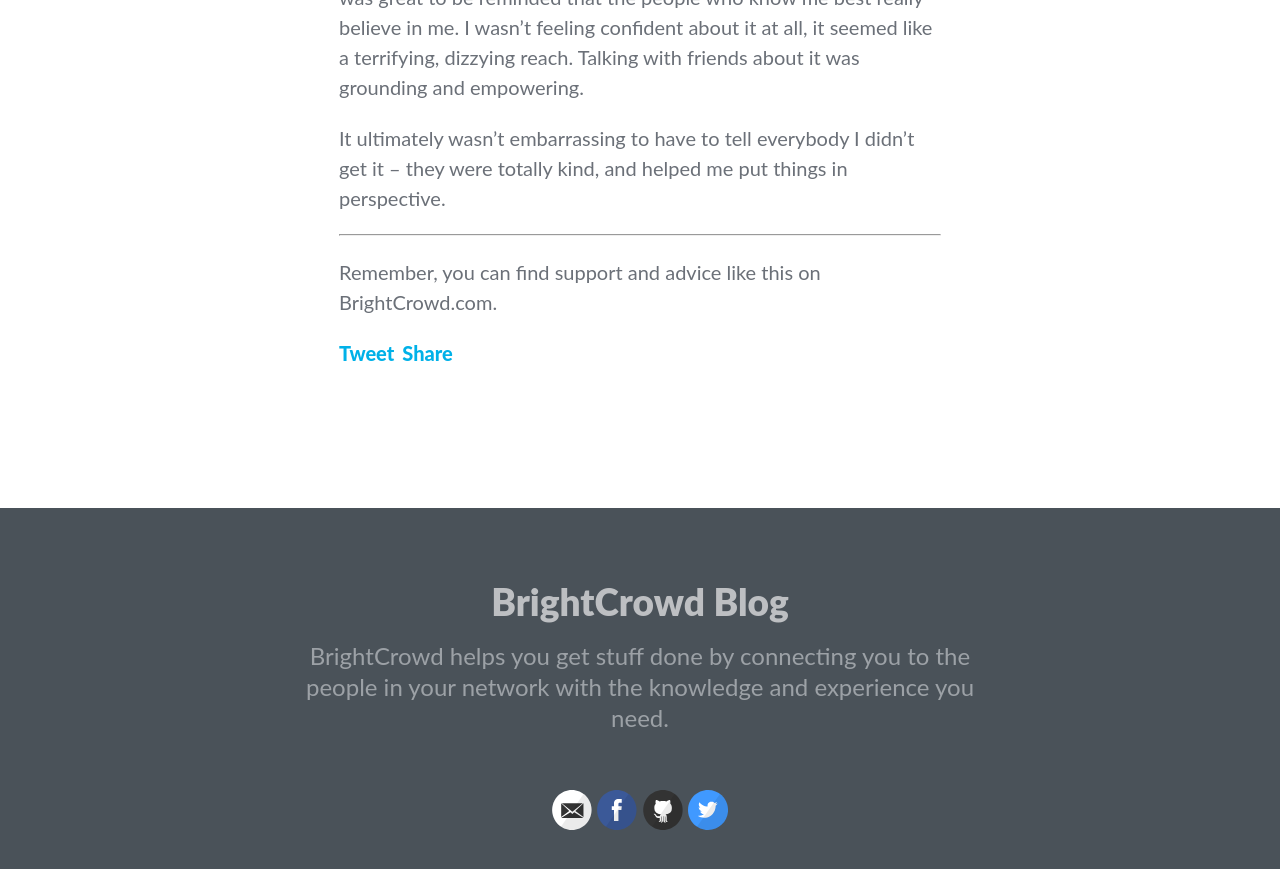
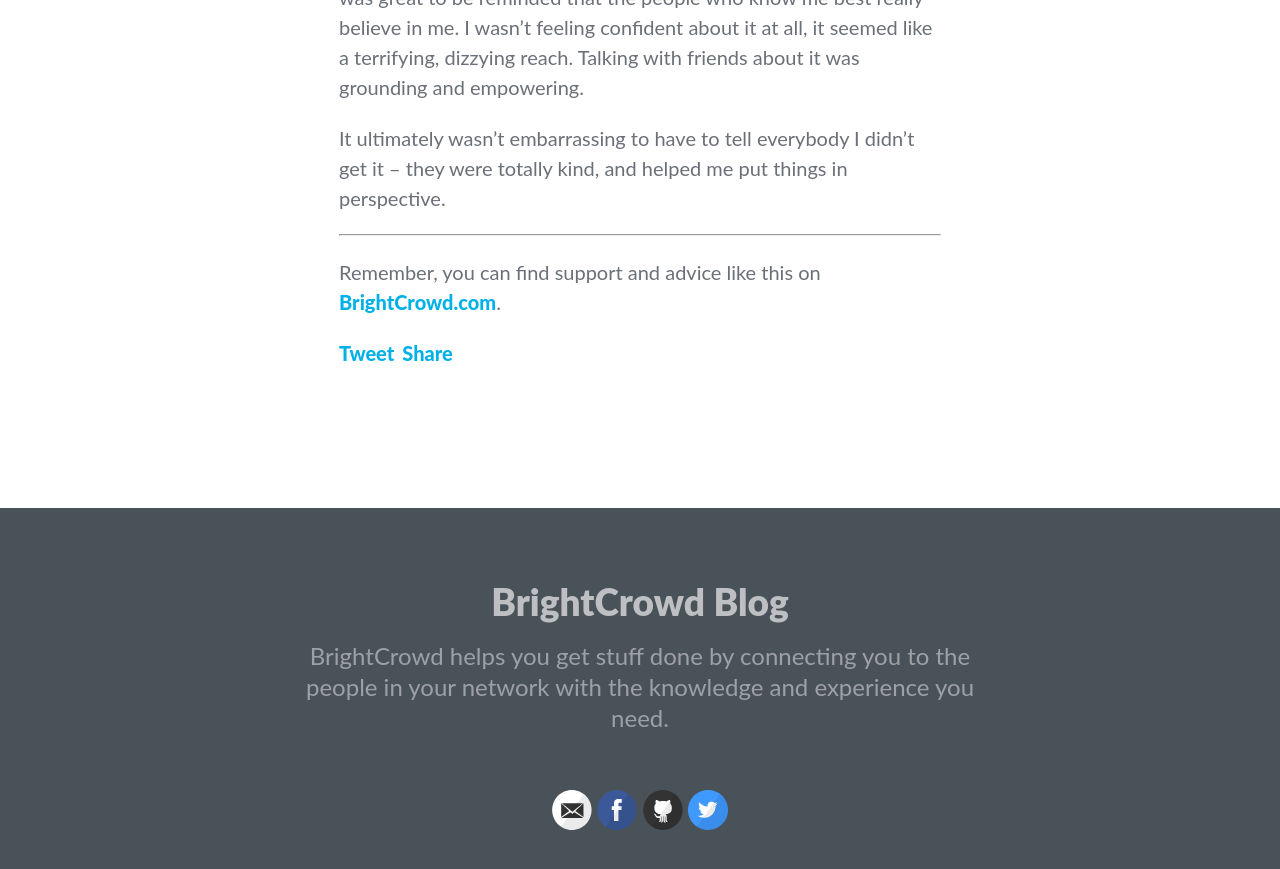
Before and after one commit to BrightCrowd/bc-blog, a Jekyll site: the page built from _posts/2018-07-03-how-to-bounce-back-when-job-searching.md, in a window 1280 px wide and 900 px high, scrolled down 2529 px. Shown: the top 869 px of the window. Built offline with Jekyll 4.4.1, drawn with Linux system fonts in a browser that asks for light colours; some web fonts are replaced; comment, search, counter and statistics services are not loaded; some of the changed lines change nothing that is shown.

Commit message:
Add link

```diff
--- a/_posts/2018-07-03-how-to-bounce-back-when-job-searching.md
+++ b/_posts/2018-07-03-how-to-bounce-back-when-job-searching.md
@@ -46,4 +46,6 @@
 
 <hr>
 
-Remember, you can find support and advice like this on BrightCrowd.com.
+Remember, you can find support and advice like this on [BrightCrowd.com][brightcrowd].
+
+[brightcrowd]: https://brightcrowd.com
```
